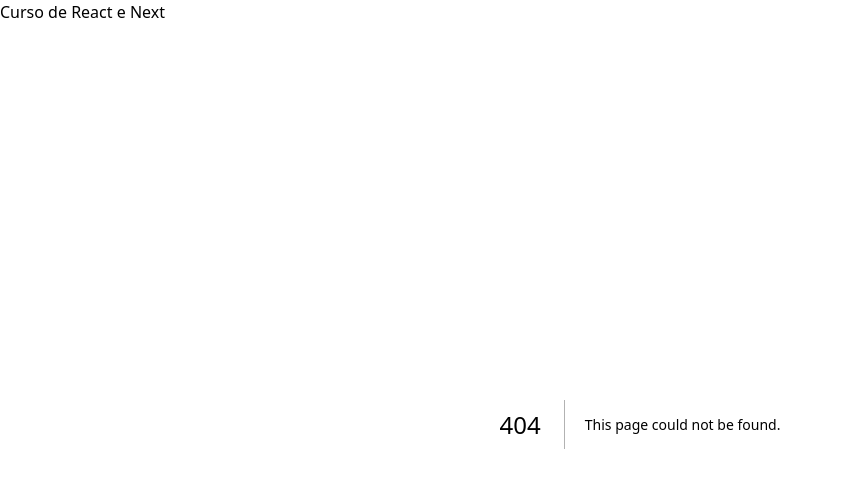
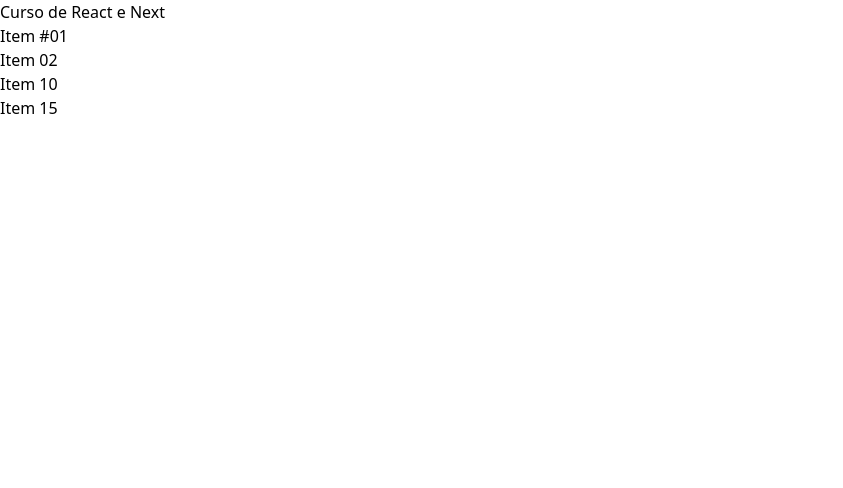
Before and after one commit to Davidjean23reis/lateste1, a Next.js app: page /render/componenteComFilho in a window 1280 px wide. Before the commit this address had no page. Shown: the top 488 px of the page, without its empty margins (0-843 px from the left). Built offline with nearby package versions, Linux system fonts and the light colour scheme.

Commit message:
Props Children

```diff
--- /dev/null
+++ b/components/item.jsx
@@ -0,0 +1,7 @@
+export default function Item(props) {
+    return (
+        <ul>
+           <li>{props.conteudo}</li>
+        </ul>
+    )
+}
--- /dev/null
+++ b/components/lista.jsx
@@ -0,0 +1,7 @@
+export default function Lista(props) {
+    return (
+        <ul>
+           {props.children}
+        </ul>
+    )
+}
--- /dev/null
+++ b/src/pages/render/componenteComFilho.jsx
@@ -0,0 +1,16 @@
+import Item from "../../../components/item";
+import Lista from "../../../components/lista";
+
+export default function componenteComFilho() {
+    return (
+        <div>
+       <Lista>
+        <Item conteudo="Item #01" />
+        <Item conteudo="Item 02" />
+        <Item conteudo="Item 10" />
+        <Item conteudo="Item 15" />
+        </Lista>
+        </div>
+
+    )
+}
```
